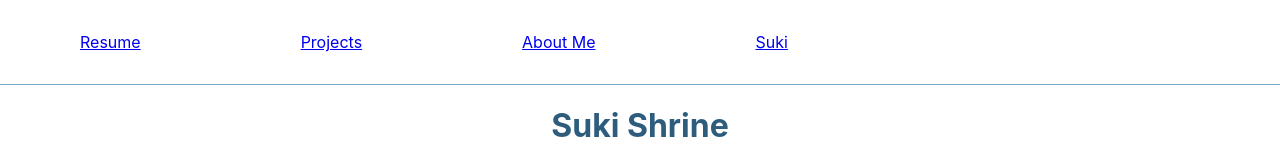
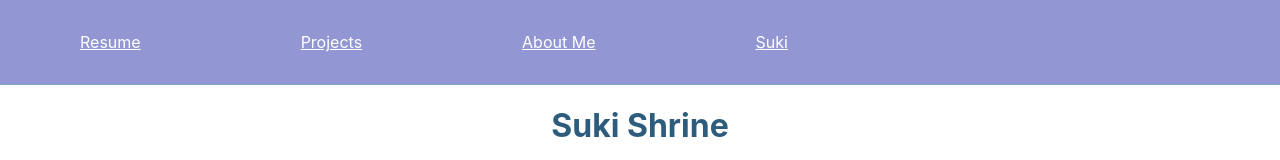
Before and after one commit to bluepsyduck93/Portfolio, a React (Create React App) app: page /suki in a window 1280 px wide. Shown: the top 160 px of the page. Built offline with nearby package versions, Linux system fonts and the light colour scheme.

Commit message:
Color Scheme 3

```diff
--- a/src/components/navBars/homeNavBar/homeNavBar.scss
+++ b/src/components/navBars/homeNavBar/homeNavBar.scss
@@ -1,4 +1,5 @@
 .nav-bar-container{
+  background: #9297d3;
   display: flex;
   flex-direction: row;
   border-bottom: #79a8c9 solid 1px;
@@ -7,3 +8,13 @@
 .nav-bar-tab{
   padding: 2rem 5rem;
 }
+
+a {
+  color: white;
+}
+a:visited {
+  color: white;
+}
+a:hover, a:active, a:focus {
+  color: white;
+}
--- a/src/pages/suki/suki.scss
+++ b/src/pages/suki/suki.scss
@@ -1,7 +1,7 @@
 .suki-image-container{
   width: 80%;
   margin: 0 auto;
-  background: #79a8c9;
+  background: powderblue;
   padding: 2rem;
   border-radius: 2rem;
 }
```
